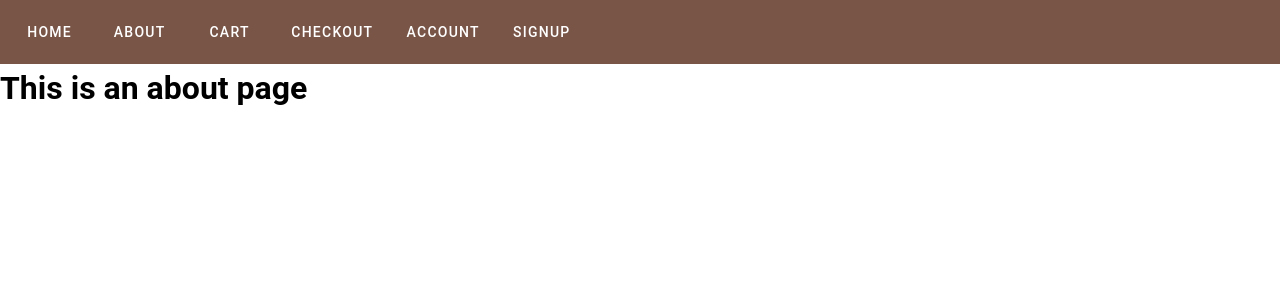
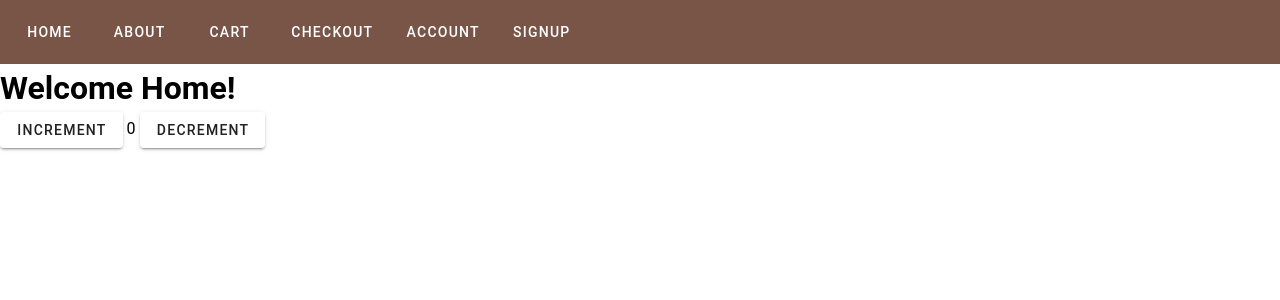
Before and after one commit to Leslieluvutse/Vue, a Vue app: page /about in a window 1280 px wide. Shown: the top 300 px of the page. Built offline with nearby package versions, Linux system fonts and the light colour scheme.

Commit message:
learned about using the stores and modified my project

```diff
--- a/src/stores/counter.js
+++ b/src/stores/counter.js
@@ -5,5 +5,13 @@ export const useCounterStore = defineStore('counter', {
     return{
       count:0
     }
+  },
+  actions:{
+    increment(){
+      this.count++
+    },
+    decrement(){
+      this.count--
+    }
   }
 })
--- a/src/views/AboutView.vue
+++ b/src/views/AboutView.vue
@@ -1,8 +1,14 @@
+<script setup>
+import { useCounterStore } from '@/stores/counter';
+
+const store =useCounterStore()
+</script>
+
 <template>
-  <div class="about">
-    <h1>This is an about page</h1>
-  </div>
+  <main>
+    <h1>Welcome Home!</h1>
+    <v-btn @click="store.increment">Increment</v-btn>
+    {{ store.count }}
+    <v-btn @click="store.decrement">Decrement</v-btn>
+  </main>
 </template>
-
-<style>
-</style>
```
